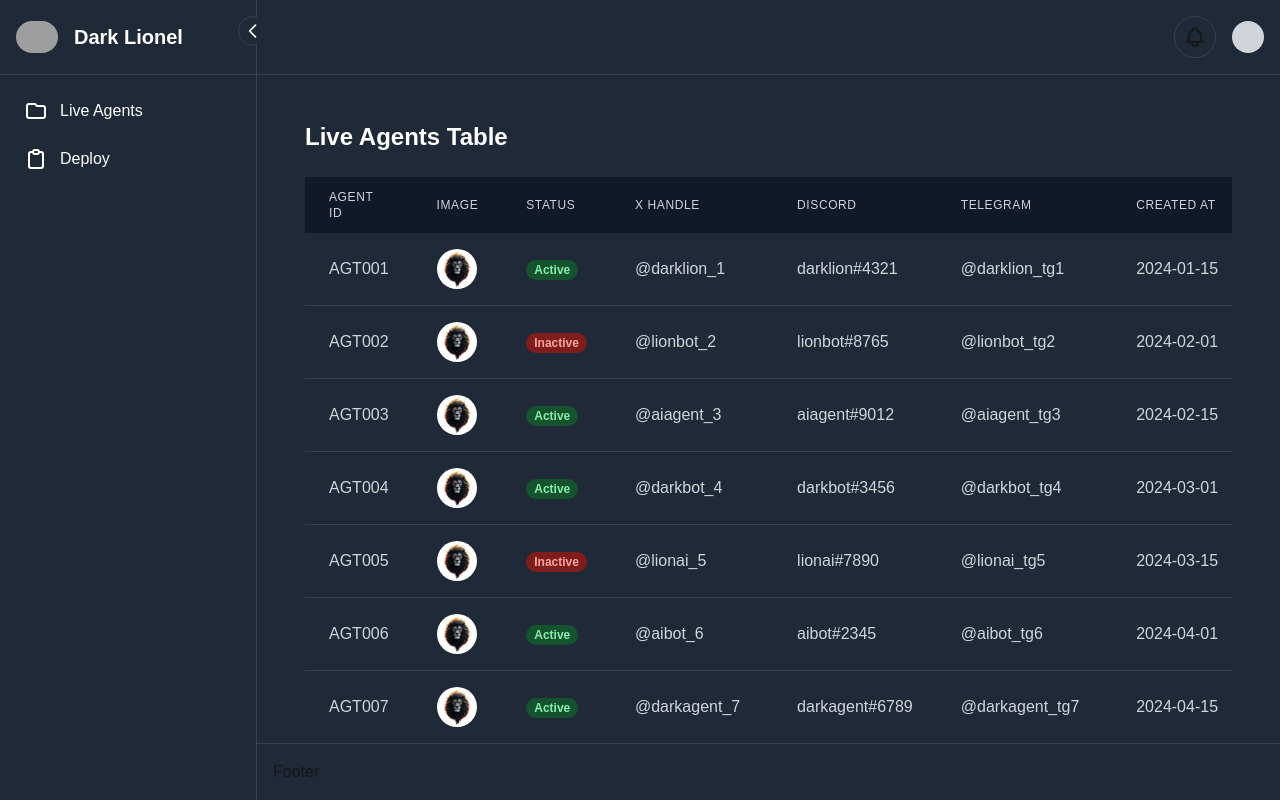
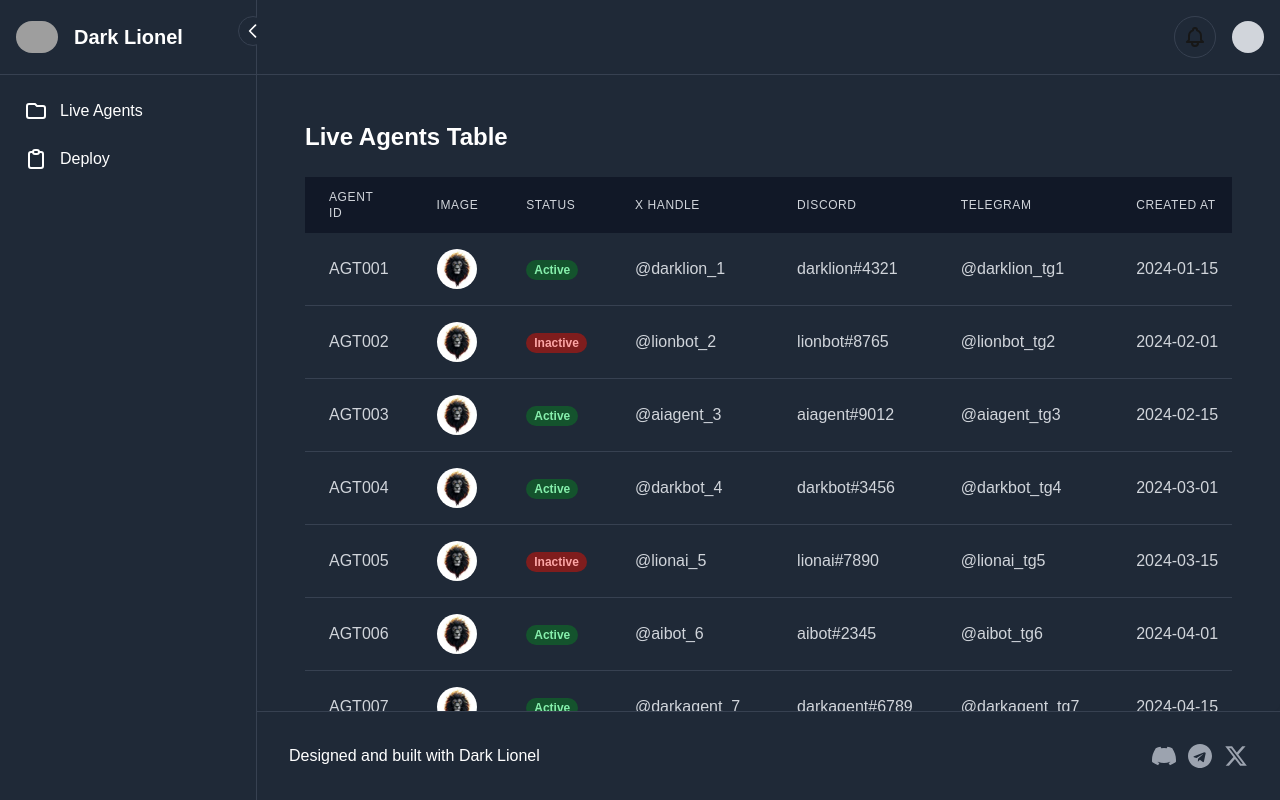
Before and after one commit to 0xcodercrane/Darklion_Eliza_AI_Agent, a Next.js app: page / in a window 1280 px wide. Built offline with nearby package versions, Linux system fonts and the light colour scheme; grey boxes are pictures that could not be loaded.

Commit message:
Enhance Footer with social media icons and responsive design

```diff
--- a/app/components/Footer/index.tsx
+++ b/app/components/Footer/index.tsx
@@ -1,5 +1,39 @@
 function Footer() {
-  return <div className="bg-gray-800 border-t border-gray-700 p-4">Footer</div>;
+  return (
+    <footer className="bg-gray-800 border-t border-gray-700 p-8">
+      <div className=" flex justify-between gap-8">
+        <div className="flex flex-col space-y-4">
+          <p className="text-white">Designed and built with Dark Lionel</p>
+        </div>
+        <div className="flex gap-3">
+          <a
+            href="https://discord.gg"
+            className="text-gray-400 hover:text-white transition-colors"
+          >
+            <svg className="w-6 h-6" fill="currentColor" viewBox="0 0 24 24" aria-hidden="true">
+              <path d="M20.317 4.37a19.791 19.791 0 0 0-4.885-1.515a.074.074 0 0 0-.079.037c-.21.375-.444.864-.608 1.25a18.27 18.27 0 0 0-5.487 0a12.64 12.64 0 0 0-.617-1.25a.077.077 0 0 0-.079-.037A19.736 19.736 0 0 0 3.677 4.37a.07.07 0 0 0-.032.027C.533 9.046-.32 13.58.099 18.057a.082.082 0 0 0 .031.057a19.9 19.9 0 0 0 5.993 3.03a.078.078 0 0 0 .084-.028a14.09 14.09 0 0 0 1.226-1.994a.076.076 0 0 0-.041-.106a13.107 13.107 0 0 1-1.872-.892a.077.077 0 0 1-.008-.128a10.2 10.2 0 0 0 .372-.292a.074.074 0 0 1 .077-.01c3.928 1.793 8.18 1.793 12.062 0a.074.074 0 0 1 .078.01c.12.098.246.198.373.292a.077.077 0 0 1-.006.127a12.299 12.299 0 0 1-1.873.892a.077.077 0 0 0-.041.107c.36.698.772 1.362 1.225 1.993a.076.076 0 0 0 .084.028a19.839 19.839 0 0 0 6.002-3.03a.077.077 0 0 0 .032-.054c.5-5.177-.838-9.674-3.549-13.66a.061.061 0 0 0-.031-.03z"/>
+            </svg>
+          </a>
+          <a
+            href="https://t.me"
+            className="text-gray-400 hover:text-white transition-colors"
+          >
+            <svg className="w-6 h-6" fill="currentColor" viewBox="0 0 24 24" aria-hidden="true">
+              <path d="M12 0C5.373 0 0 5.373 0 12s5.373 12 12 12 12-5.373 12-12S18.627 0 12 0zm5.894 8.221l-1.97 9.28c-.145.658-.537.818-1.084.508l-3-2.21-1.446 1.394c-.14.18-.357.223-.535.223l.19-2.712 4.94-4.465c.215-.19-.047-.297-.332-.107l-6.107 3.844-2.627-.816c-.57-.182-.582-.57.12-.842l10.25-3.96c.475-.176.892.107.601 1.015z"/>
+            </svg>
+          </a>
+          <a
+            href="https://twitter.com"
+            className="text-gray-400 hover:text-white transition-colors"
+          >
+            <svg className="w-6 h-6" fill="currentColor" viewBox="0 0 24 24" aria-hidden="true">
+              <path d="M18.244 2.25h3.308l-7.227 8.26 8.502 11.24H16.17l-5.214-6.817L4.99 21.75H1.68l7.73-8.835L1.254 2.25H8.08l4.713 6.231zm-1.161 17.52h1.833L7.084 4.126H5.117z"/>
+            </svg>
+          </a>
+        </div>
+      </div>
+    </footer>
+  );
 }
 
 export default Footer;
```
